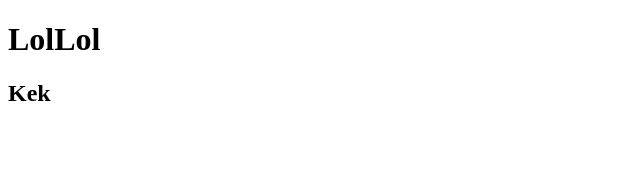
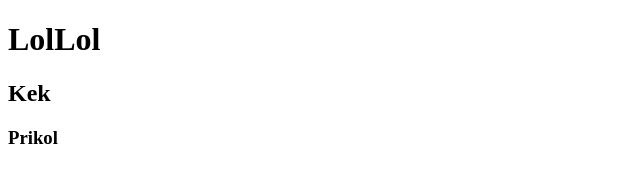
Before and after one commit to disantt/test_repo, a plain HTML site: page index.html in a window 1280 px wide. Shown: the full height of the page, 0-640 px from the left. Drawn offline with Linux system fonts and the light colour scheme.

Commit message:
add h3 in new-branch

```diff
--- a/index.html
+++ b/index.html
@@ -8,5 +8,6 @@
 <body>
     <h1>LolLol</h1>
     <h2>Kek</h2>
+    <h3>Prikol</h3>
 </body>
 </html>
```
